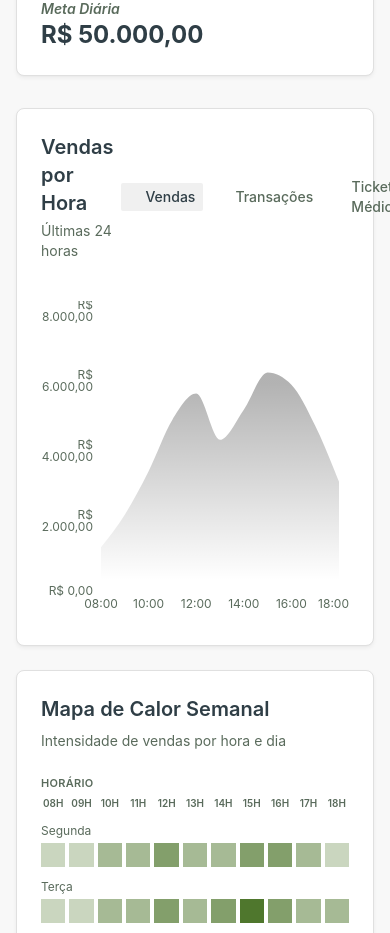
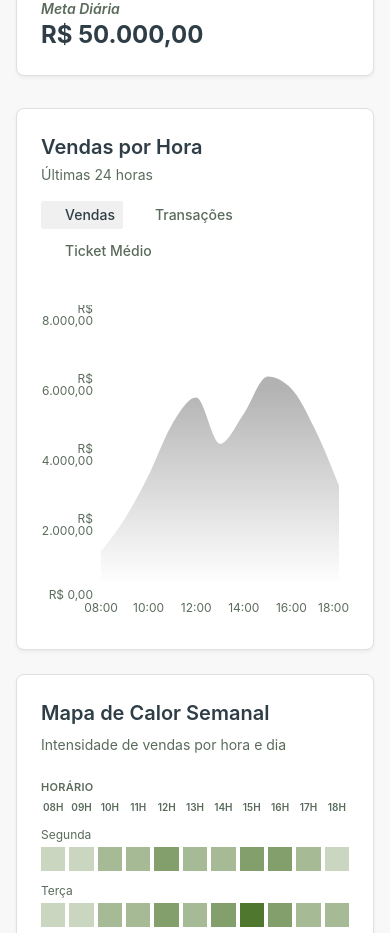
Before and after one commit to FabioMiguelNascimento/dashboard, a Next.js app: page / in a window 390 px wide. Shown: the part 800-1733 px from the top of the page. Built offline with nearby package versions, Linux system fonts and the light colour scheme.

Commit message:
feat: improve layout of SalesChart component for better readability and responsiveness

```diff
--- a/components/sales-chart.tsx
+++ b/components/sales-chart.tsx
@@ -33,14 +33,14 @@ export function SalesChart() {
     } as const
   }, [])
 
-    return (
+  return (
     <Card className="border-border bg-card">
-  <CardHeader className="flex flex-row items-center justify-between space-y-0 pb-4">
-        <div>
+      <CardHeader className="flex flex-col gap-4 pb-4 sm:flex-row sm:items-center sm:justify-between sm:gap-6">
+        <div className="space-y-1">
           <CardTitle className="text-xl font-semibold">Vendas por Hora</CardTitle>
-          <p className="text-sm text-muted-foreground mt-1">Últimas 24 horas</p>
+          <p className="text-sm text-muted-foreground">Últimas 24 horas</p>
         </div>
-        <div className="flex items-center gap-2">
+        <div className="flex flex-wrap items-center gap-2">
           {(["sales", "transactions", "averageTicket"] as const).map((m) => (
             <button
               key={m}
```
